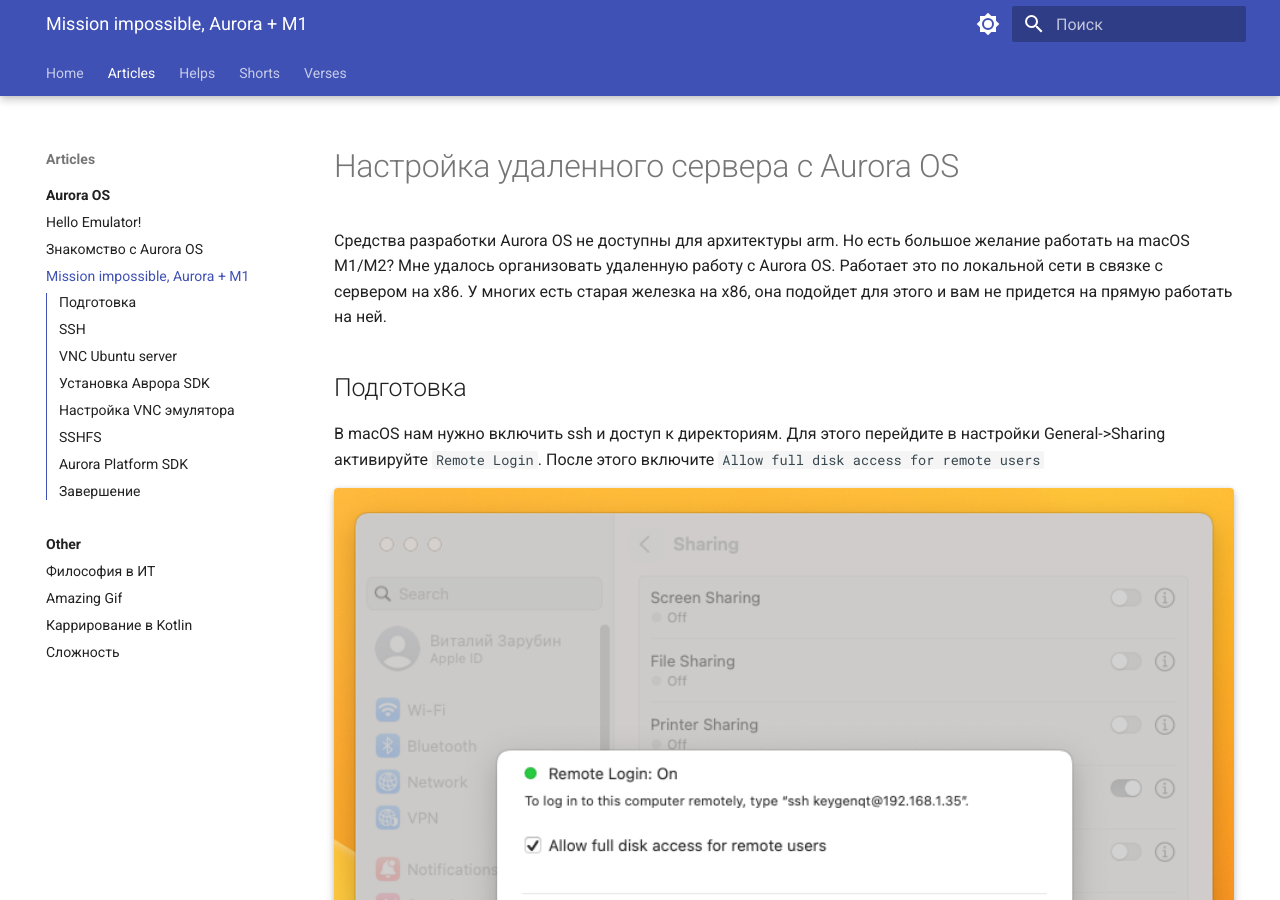
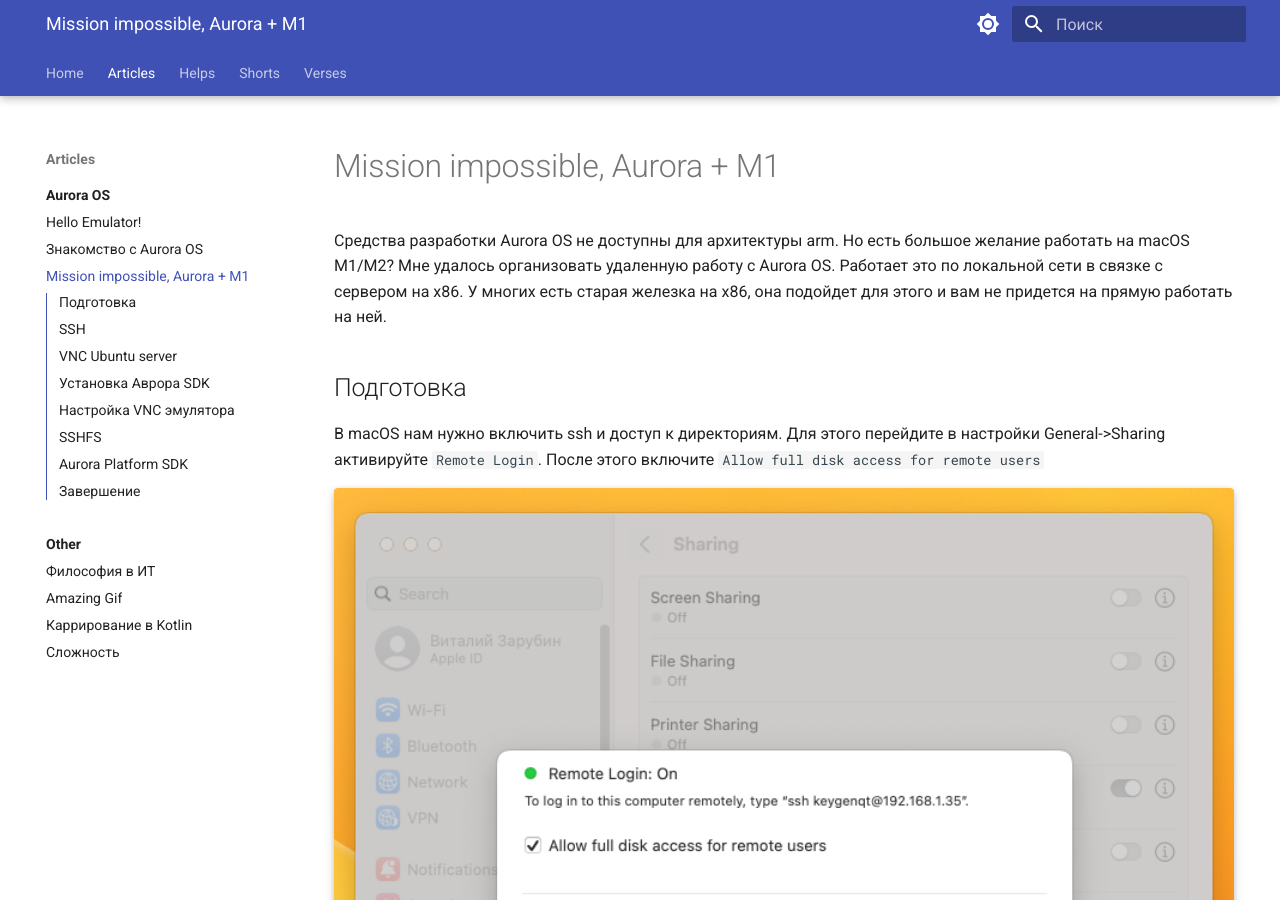
Before and after one commit to keygenqt/articles, an MkDocs documentation site: the page built from docs/articles/aurora/21_05_2023/index.md, in a window 1280 px wide and 900 px high. Built offline with MkDocs 1.6.1 and Material for MkDocs 9.7.7, drawn with Linux system fonts in a browser that asks for light colours.

Commit message:
Added Aurora + M1

```diff
--- a/docs/articles/aurora/21_05_2023/index.md
+++ b/docs/articles/aurora/21_05_2023/index.md
@@ -1,4 +1,4 @@
-# Настройка удаленного сервера с Aurora OS
+# Mission impossible, Aurora + M1
 
 Средства разработки Aurora OS не доступны для архитектуры arm.
 Но есть большое желание работать на macOS M1/M2?
```
